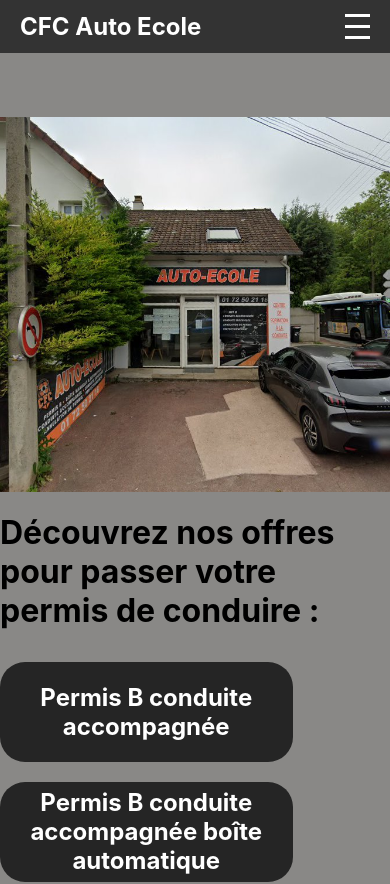
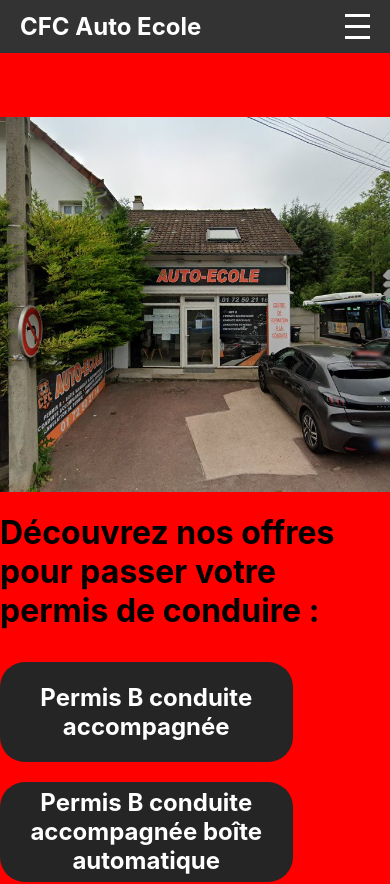
Before and after one commit to khalidkaf/auto_ecole, a Next.js app: page / in a window 390 px wide. Shown: the top 884 px of the page. Built offline with nearby package versions, Linux system fonts and the light colour scheme.

Commit message:
test color

```diff
--- a/styles/Home.module.css
+++ b/styles/Home.module.css
@@ -110,5 +110,16 @@
 @media (max-width: 768px) {
   .body{
     width: 100%;
+    /* background-color: red; */
+  }
+  .main {
+    background-color: red;
+    position: relative;
+    display: flex;
+    flex-direction: column;
+    justify-content: center;
+    align-items: center;
+    min-height: 100vh;
+    padding: 4rem 0;
   }
 }
```
